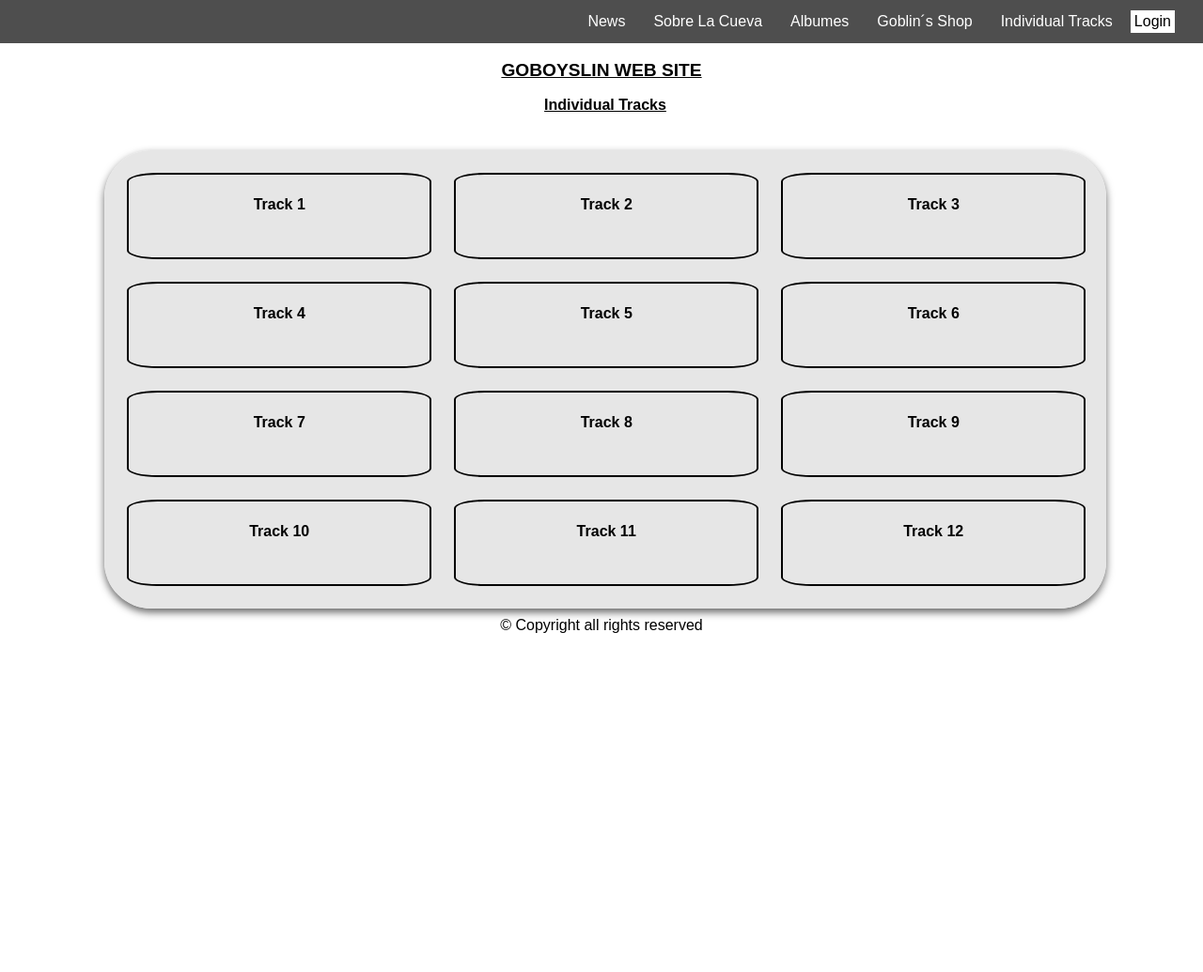
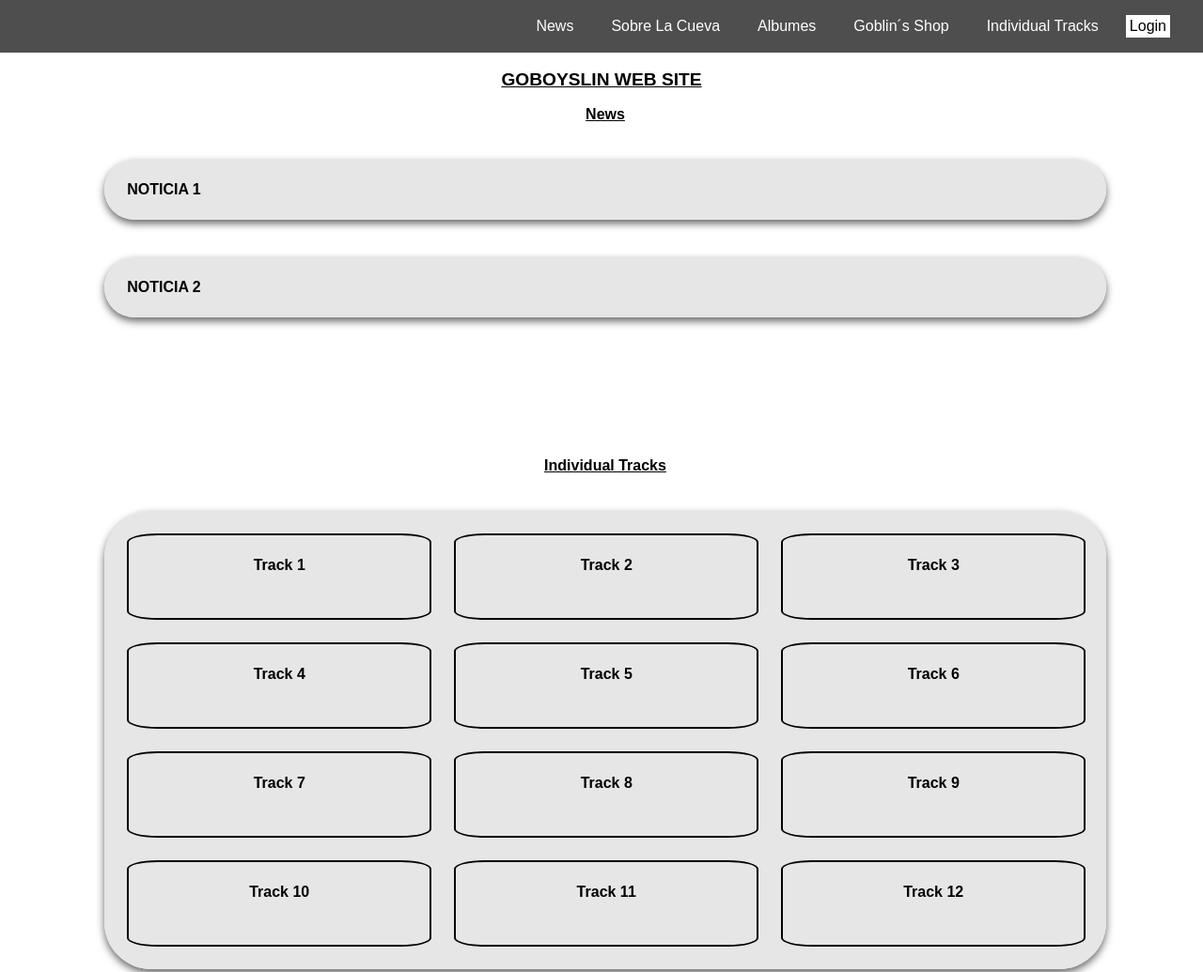
Before and after one commit to AriDenegri/goboyslin, a plain HTML site: page index.html in a window 1280 px wide. Shown: the top 1035 px of the page at 94% size. Before the commit the page ends 800 px from the top, so only its background shows below. Drawn offline with Linux system fonts and the light colour scheme.

Commit message:
somthings changes in nav, and added the section "News"

```diff
--- a/index.html
+++ b/index.html
@@ -11,11 +11,11 @@
     <header>
         <nav class="nav">
             <ul class="nav__list">
-                <li class="nav__item"><a class="nav__link" href="">News</a></li>
+                <li class="nav__item"><a class="nav__link" href="#news">News</a></li>
                 <li class="nav__item"><a class="nav__link" href="">Sobre La Cueva</a></li>
                 <li class="nav__item"><a class="nav__link" href="">Albumes</a></li>
                 <li class="nav__item"><a class="nav__link" href="">Goblin´s Shop</a></li>
-                <li class="nav__item"><a class="nav__link" href="">Individual Tracks</a></li>
+                <li class="nav__item"><a class="nav__link" href="#individual tracks">Individual Tracks</a></li>
                 <li class="nav__item item--button"><a class="nav__link link--button" href="">Login</a></li>
             </ul>
         </nav>
@@ -25,11 +25,25 @@
         <div class="title">
             <h1 id="header-title">GOBOYSLIN WEB SITE</h1>
         </div>
-
         <section>
             <article>
                 <div class="text-padding">
-                    <h2 class="h2__cards">Individual Tracks</h2>
+                    <h2 id="news" class="h2__cards cards--news">News</h2>
+
+                        <div id="news-container">
+                            <h3 class="news__h3">NOTICIA 1</h3>
+                        </div>
+
+                        <div id="news-container">
+                            <h3>NOTICIA 2</h3>
+                        </div>
+                </div>
+            </article>
+        </section>
+        <section>
+            <article>
+                <div class="text-padding">
+                    <h2 id="individual tracks" class="h2__cards cards--h2-margin">Individual Tracks</h2>
                         <div id="cards-container">
                                     <div class="track__cards">
                                         <h3>Track 1</h3>
--- a/styles.css
+++ b/styles.css
@@ -1,7 +1,12 @@
+html {
+    scroll-behavior: smooth;
+}
+
 body {
     font-family: Arial, Helvetica, sans-serif;
 }
 
+/* nav-bar Inicio */
 .nav {
     background-color: rgb(78, 78, 78);
 }
@@ -17,6 +22,8 @@ body {
 .nav__link:hover {
     background-color: rgba(0, 230, 173, 0.781);
     transition: 0.5s;
+    border-radius: 30px;
+    margin: 5px;
 }
 
 .nav__link {
@@ -25,6 +32,7 @@ body {
     display: inline-block;
     padding: 15px;
     background-color: rgba(0, 255, 191, 0);
+    margin: 5px;
 }
 
 .link--button {
@@ -44,6 +52,9 @@ body {
     padding-left: 4px;
 }
 
+/* nav-bar Fin */
+
+/* title main Inicio */
 .title {
     font-size: larger;
     margin: auto;
@@ -58,22 +69,43 @@ body {
 #header-title {
     text-decoration: underline;
 }
-
+/* title main Fin */
 .text-padding {
     padding-left: 0.5em;
+
+}
+/* secction news Inicio */
+#news-container {
+    background-color: rgba(228, 228, 228, 0.904);
+    width: 80%;
+    margin: auto;
+    margin-top: 2.5em;
+    border-radius: 50px;
+    padding: 1.5em;
+    display: grid;
+    grid-template-columns: repeat(3, 1fr);
+    gap: 1.5em;
+    box-shadow: 0 4px 8px rgba(0, 0, 0, 0.603);
 }
 
-.track__cards {
-    border: 2px solid black;
-    width: 20em;
-    border-radius: 10%;
-    padding-top: 1.5em;
-    padding-bottom: 2em;
-    transition: 1s;
+.news__h3 {
+    font-weight: bolder;
+
+}
+/* secction news Fin */
+
+/* Cards tracks Inicio */
+.h2__cards {
+    font-family: Arial, Helvetica, sans-serif;
+    font-style: unset;
+    text-decoration: underline;
     display: flex;
     flex-direction: column;
-    gap: 1em;
     align-items: center;
+}
+
+.cards--h2-margin{
+    margin-top: 150px;
 }
 
 #cards-container {
@@ -88,6 +120,22 @@ body {
     gap: 1.5em;
     box-shadow: 0 4px 8px rgba(0, 0, 0, 0.603);
 }
+.track__cards {
+    border: 2px solid black;
+    width: 20em;
+    border-radius: 10%;
+    padding-top: 1.5em;
+    padding-bottom: 2em;
+    transition: 1s;
+    display: flex;
+    flex-direction: column;
+    gap: 1em;
+    align-items: center;
+}
+
+.track__cards:hover {
+    background-color: rgba(131, 131, 131, 0.507);
+}
 
 .tracks {
     width: 300px;
@@ -95,22 +143,14 @@ body {
     border-radius: 20%;
 }
 
-.track__cards:hover {
-    background-color: rgba(131, 131, 131, 0.507);
-}
+/* Cards tracks Fin*/
 
-.h2__cards {
-    font-family: Arial, Helvetica, sans-serif;
-    font-style: unset;
-    text-decoration: underline;
-    display: flex;
-    flex-direction: column;
-    align-items: center;
-}
-
+/* Footer Inicio */
 .footer__anchor {
     padding: 10px;
     display: flex;
     flex-direction: row;
     justify-content: center;
 }
+
+/* Footer Fin */
```
